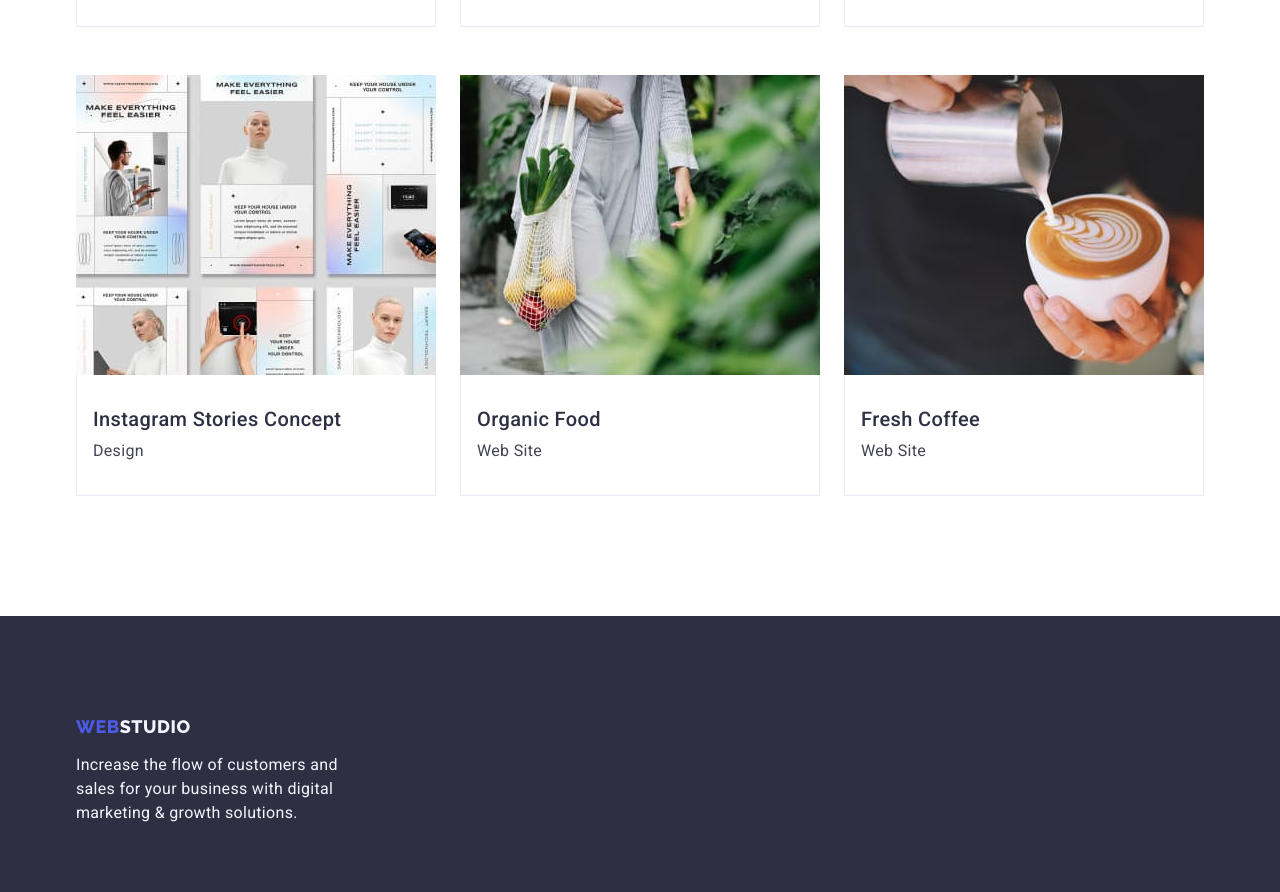
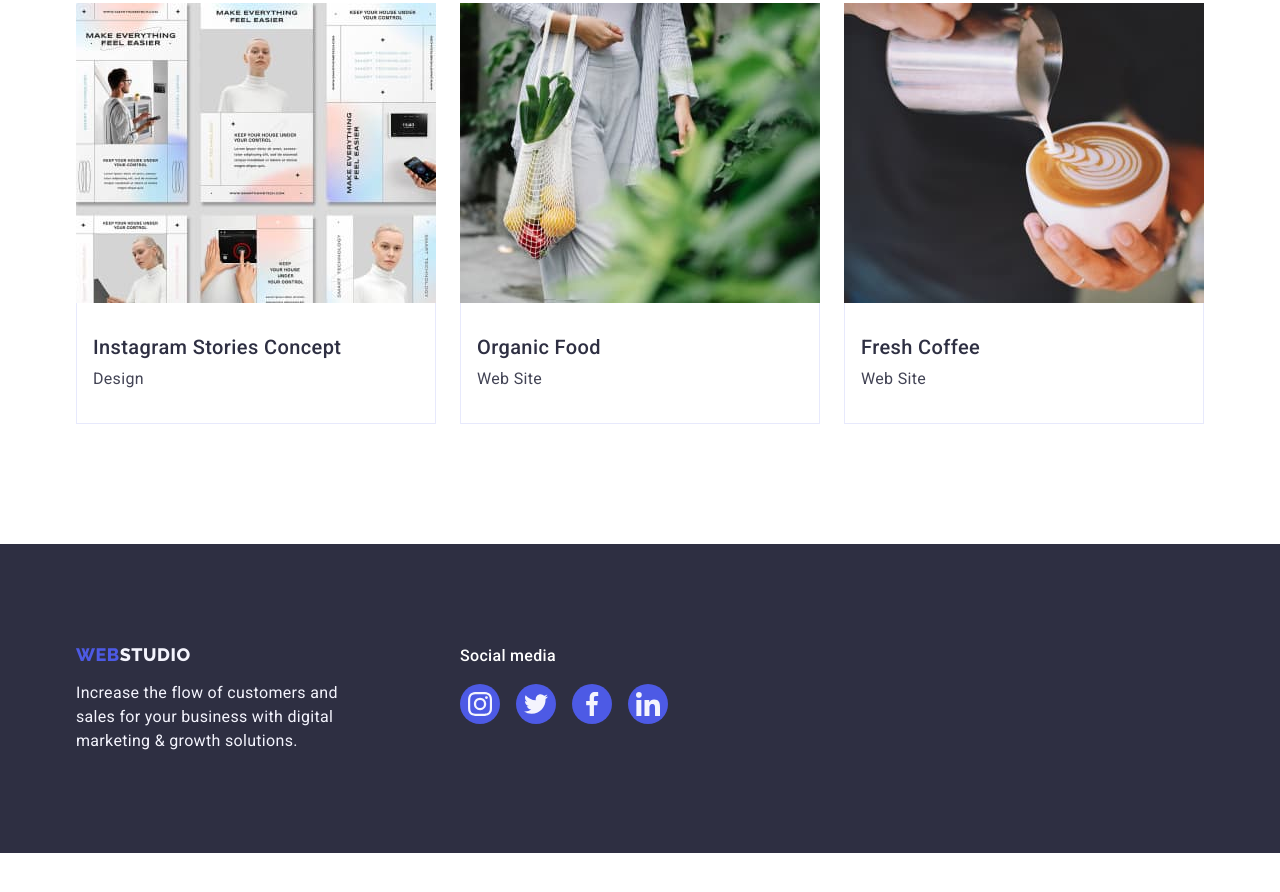
Before and after one commit to kriandr79/goit-markup-hw-04, a plain HTML site: page portfolio.html in a window 1280 px wide. Shown: the part 1226-2118 px from the top of the page. After the commit the page ends 2079 px from the top, so only its background shows below. Drawn offline with nearby package versions, Linux system fonts and the light colour scheme.

Commit message:
team section update

```diff
--- a/css/styles.css
+++ b/css/styles.css
@@ -359,6 +359,11 @@ body {
 }
 
 .team-item {
+  display: block;
+  box-shadow: 0px 1px 6px rgba(46, 47, 66, 0.08),
+    0px 1px 1px rgba(46, 47, 66, 0.16), 0px 2px 1px rgba(46, 47, 66, 0.08);
+  border-radius: 0px 0px 4px 4px;
+
   --items: 4;
   width: calc((100% - var(--indent) * 3) / 4);
 }
@@ -399,12 +404,10 @@ body {
 }
 
 .team-item-wrapper {
-  padding: 32px 16px;
+  padding: 32px 0px;
   background: var(--white);
-  box-shadow: 0px 1px 6px rgba(46, 47, 66, 0.08),
-    0px 1px 1px rgba(46, 47, 66, 0.16), 0px 2px 1px rgba(46, 47, 66, 0.08);
-  border-radius: 0px 0px 4px 4px;
-  border-top: none;
+
+  /* border-top: none; */
 }
 
 .team-item-header {
--- a/portfolio.html
+++ b/portfolio.html
@@ -20,15 +20,19 @@
 
   <body>
     <header class="header">
-      <div class="header-conrainer container">
+      <div class="header-container container">
         <nav class="header-nav">
-          <a href="./index.html" class="header-logo-link link">Web<span class="header-logo-span">Studio</span></a>
+          <a href="./index.html" class="header-logo-link link"
+            >Web<span class="header-logo-span">Studio</span></a
+          >
           <ul class="header-nav-list list">
             <li class="header-nav-item">
               <a href="./index.html" class="header-nav-link link">Studio</a>
             </li>
             <li class="header-nav-item">
-              <a href="./portfolio.html" class="header-nav-link link">Portfolio</a>
+              <a href="./portfolio.html" class="header-nav-link link"
+                >Portfolio</a
+              >
             </li>
             <li class="header-nav-item">
               <a href="" class="header-nav-link link">Contacts</a>
@@ -38,10 +42,16 @@
         <address class="header-adress">
           <ul class="header-contacts-list list">
             <li class="header-contacts-item">
-              <a href="mailto:info@devstudio.com" class="header-contact-link link">info@devstudio.com</a>
+              <a
+                href="mailto:info@devstudio.com"
+                class="header-contact-link link"
+                >info@devstudio.com</a
+              >
             </li>
             <li class="header-contacts-item">
-              <a href="tel:+110001111111" class="header-contact-link link">+11 (000) 111-11-11</a>
+              <a href="tel:+110001111111" class="header-contact-link link"
+                >+11 (000) 111-11-11</a
+              >
             </li>
           </ul>
         </address>
@@ -216,13 +226,74 @@
       </section>
     </main>
 
- <footer class="footer">
-      <div class="container">
-        <a href="./index.html" class="footer-logo-link link">Web<span class="footer-logo-span">Studio</span></a>
-        <p class="footer-text">
-          Increase the flow of customers and sales for your business with
-          digital marketing & growth solutions.
-        </p>
+    <footer class="footer">
+      <div class="footer-container container">
+        <div>
+          <a href="./index.html" class="footer-logo-link link"
+            >Web<span class="footer-logo-span">Studio</span></a
+          >
+          <p class="footer-text">
+            Increase the flow of customers and sales for your business with
+            digital marketing & growth solutions.
+          </p>
+        </div>
+        <div>
+          <p class="footer-social-media-title">Social media</p>
+          <ul class="footer-social list">
+            <li class="footer-social-item">
+              <a
+                class="footer-social-link link"
+                href="https://www.instagram.com"
+                target="_blank"
+                rel="noopener noreferer"
+                aria-label="Instagram icon"
+              >
+                <svg class="footer-social-icon" width="24" height="24">
+                  <use href="./images/icons.svg#icon-instagram"></use>
+                </svg>
+              </a>
+            </li>
+            <li class="footer-social-item">
+              <a
+                class="footer-social-link link"
+                href="https://www.twitter.com"
+                target="_blank"
+                rel="noopener noreferer"
+                aria-label="Twitter icon"
+              >
+                <svg class="footer-social-icon" width="24" height="24">
+                  <use href="./images/icons.svg#icon-twitter"></use>
+                </svg>
+              </a>
+            </li>
+            <li class="footer-social-item">
+              <a
+                class="footer-social-link link"
+                href="https://www.facebook.com"
+                target="_blank"
+                rel="noopener noreferer"
+                aria-label="Facebook icon"
+              >
+                <svg class="footer-social-icon" width="24" height="24">
+                  <use href="./images/icons.svg#icon-facebook"></use>
+                </svg>
+              </a>
+            </li>
+            <li class="footer-social-item">
+              <a
+                class="footer-social-link link"
+                href="https://www.linkedin.com"
+                target="_blank"
+                rel="noopener noreferer"
+                aria-label="Linkedin icon"
+              >
+                <svg class="footer-social-icon" width="24" height="24">
+                  <use href="./images/icons.svg#icon-linkedin"></use>
+                </svg>
+              </a>
+            </li>
+          </ul>
+        </div>
       </div>
     </footer>
   </body>
```
